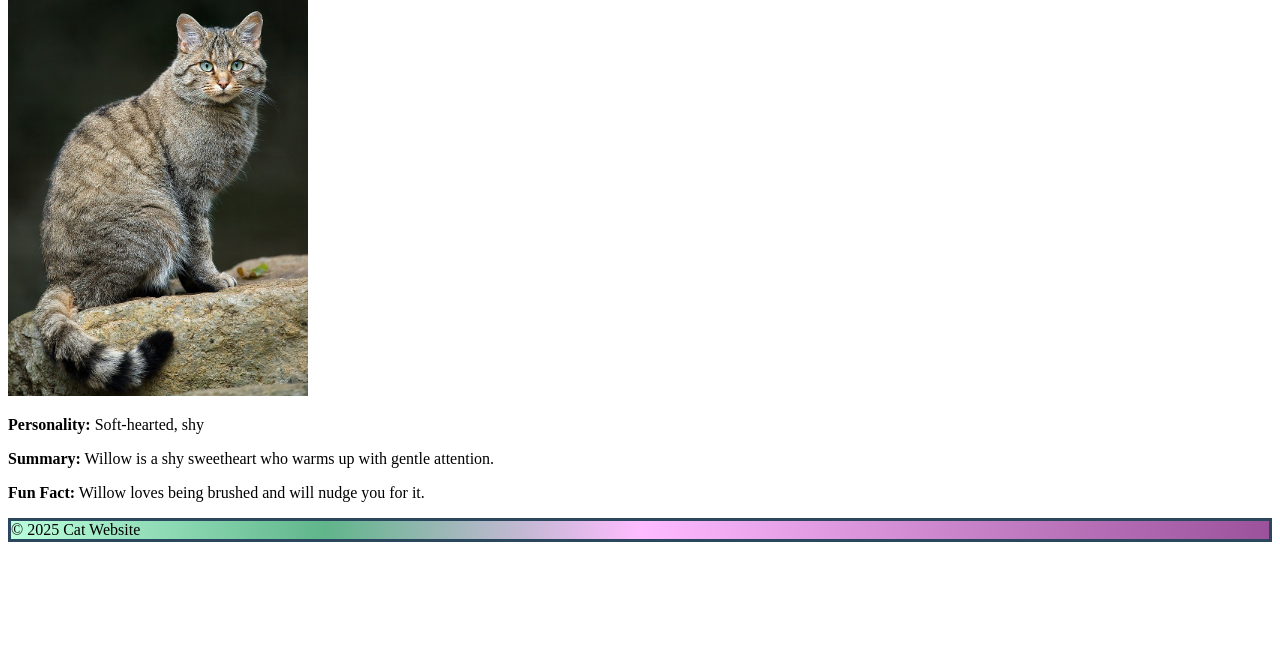
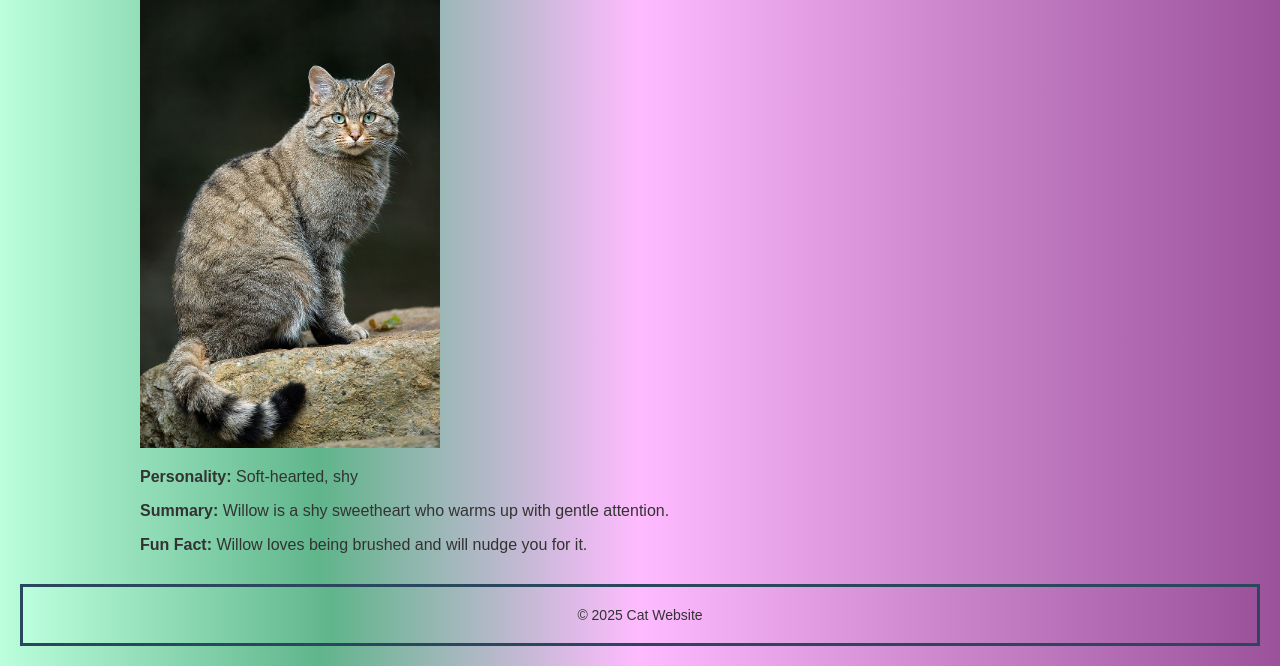
Before and after one commit to lewismorrison39/WebTechGroup30, a plain HTML site: page cat9.html in a window 1280 px wide. Shown: the part 166-832 px from the top of the page. Before the commit the page ends 800 px from the top, so only its background shows below. Drawn offline with Linux system fonts and the light colour scheme.

Commit message:
Update cat9.html

```diff
--- a/cat9.html
+++ b/cat9.html
@@ -1,5 +1,5 @@
 <!DOCTYPE html><html lang="en"><head><meta charset="UTF-8"><title>Willow</title>
-<link rel="stylesheet" href="styles.css">
+<link rel="stylesheet" href="seansCSS.css">
 <style>
 header, footer {
   background: linear-gradient(to right, #BBFFDD, #60B58B, #FFBBFF, #CA85CA, #9B529B);
```
